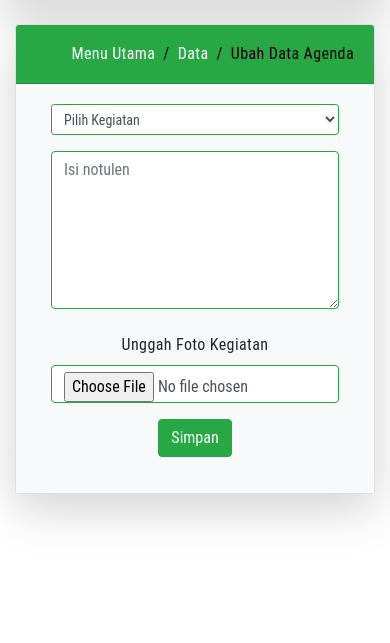
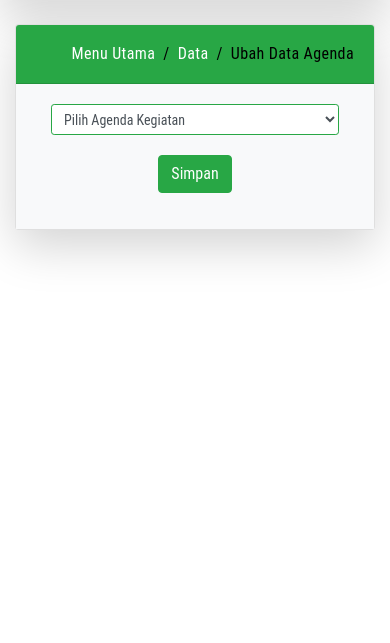
Before and after one commit to lenanbagus/realone_sppd320407, a PHP site: page /data_notulen.php in a window 390 px wide. Shown: the part 56-699 px from the top of the page. Run offline with PHP 8.4, Linux system fonts and the light colour scheme; data comes from the database, SQL or seed files in the repository.

Commit message:
unfix bug on responsiveness

```diff
--- a/data_notulen.php
+++ b/data_notulen.php
@@ -6,7 +6,7 @@
   include 'head.php';
   ?>
 
-  <title>Input Notulen</title>
+  <title>Input Notulen Kegiatan</title>
 </head>
 
 <body>
@@ -24,7 +24,7 @@
           <div>
             <ol class="breadcrumb">
               <li class="breadcrumb-item"><a href="index.php">Menu Utama</a></li>
-              <li class="breadcrumb-item"><a href="show_notulen.php">Data</a></li>
+              <li class="breadcrumb-item"><a href="show_agenda.php">Data</a></li>
               <li class="breadcrumb-item active" aria-current="page">Ubah Data Agenda</li>
             </ol>
           </div>
@@ -39,20 +39,20 @@
           <div class="row mb-1">
             <div class="col">
             </div>
-            <div class="col-sm-8">
+            <div class="col-sm-6">
               <h4 class="text-center mb-1">
+
                 <div class="form-group mb-0">
-                  <select class="form-control form-control-sm border border-success" name="id_asn" id="id_asn">
-                    <option disabled selected>Pilih Kegiatan</option>
+                  <select class="form-control form-control-sm border border-success" name="id" id="id">
+                    <option disabled selected>Pilih Agenda Kegiatan</option>
                     <?php
-                    // $result = $mysqli->query("SELECT * FROM data_agenda");
                     $result = $mysqli->query("SELECT * FROM data_asn INNER JOIN data_agenda ON data_asn.id = data_agenda.id_asn ORDER BY tgl_mulai DESC") or die($mysqli->error);
 
                     while ($row = $result->fetch_assoc()) {
                       $keterangan = "";
 
-                      if (isset($_GET['id'])) {
-                        $get_id_asn = trim($_GET['id']);
+                      if (isset($_GET['id_asn'])) {
+                        $get_id_asn = trim($_GET['id_asn']);
 
                         if ($get_id_asn == $row['id']) {
                           $keterangan = "selected";
@@ -73,26 +73,20 @@
             <div class="col"></div>
           </div>
 
-          <div class="row mb-2">
+          <div class="row mb-1">
+            <div class="col">
 
-            <div class="col-sm-2"></div>
+            </div>
+            <div class="col-sm-6">
 
-            <div class="col-sm-5">
-              <div class="mb-2 mt-2">
-                <!-- <label for="exampleFormControlTextarea1" class="form-label">Isi Notulen</label> -->
-                <textarea class="form-control border border-success" id="exampleFormControlTextarea1" rows="6" placeholder="Isi notulen"></textarea>
-              </div>
             </div>
+            <div class="col">
 
-            <div class="col-sm-3">
-              <div class="mt-3">
-                <label for="formFile" class="form-label">Unggah Foto Kegiatan</label>
-                <input class="form-control border border-success" type="file" id="formFile">
-              </div>
             </div>
-            <div class="col-sm-2"></div>
+          </div>
 
-          </div>
+
+
 
 
 
```
